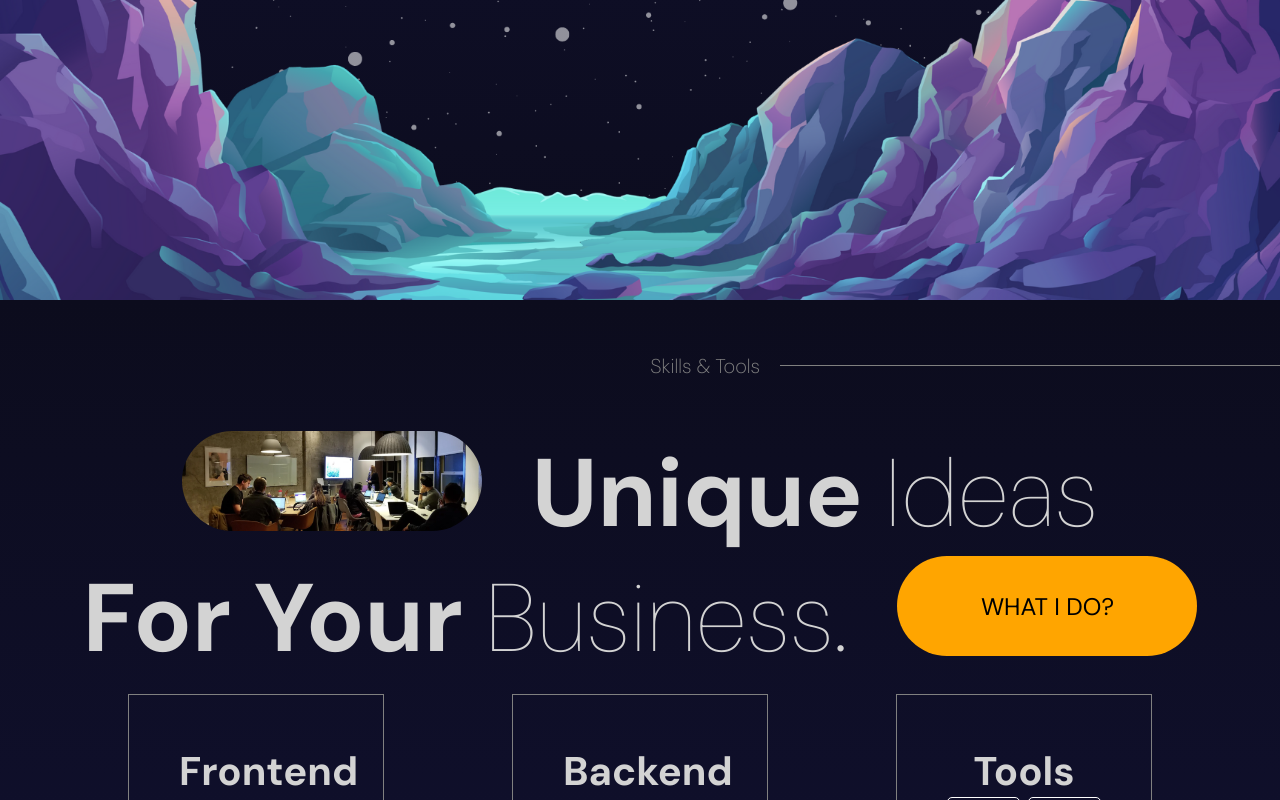
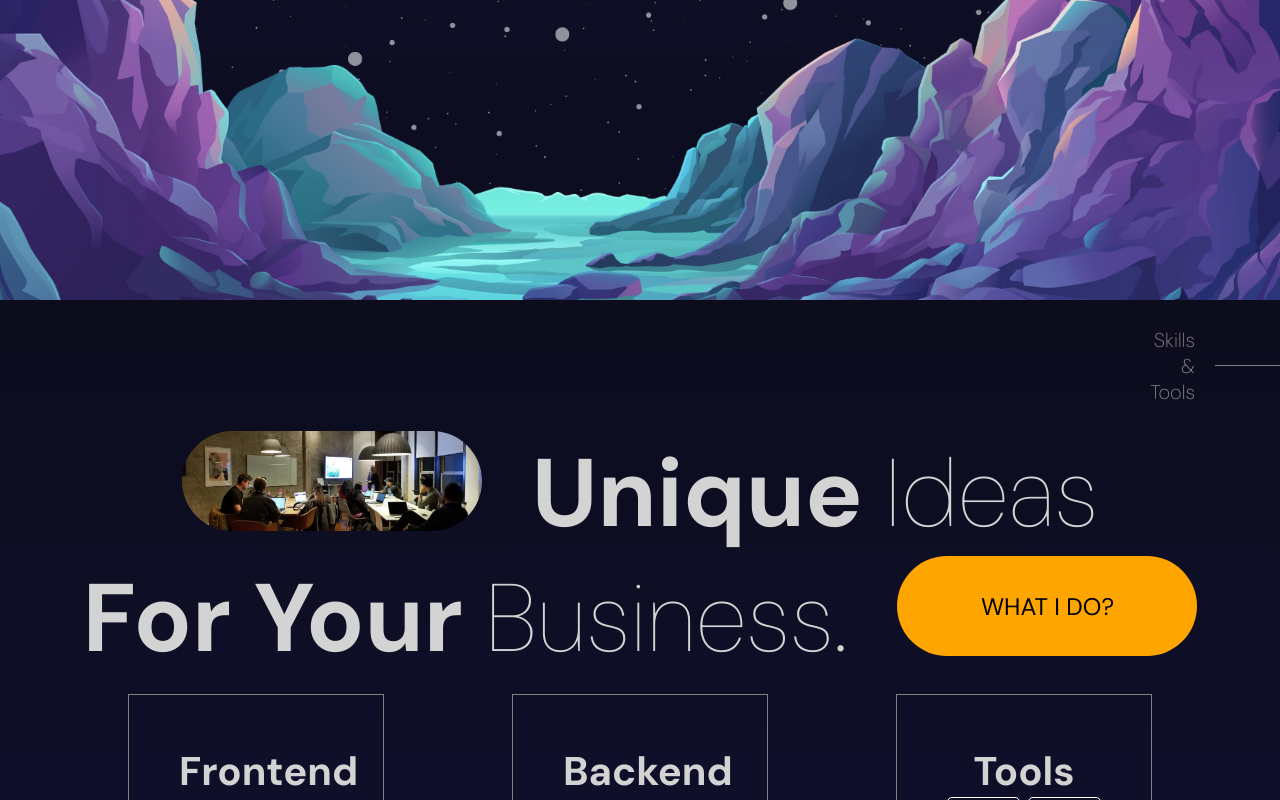
Before and after one commit to EmmoCodes/emmo-codes, a React (Vite) app: page / in a window 1280 px wide. Shown: the part 1300-2100 px from the top of the page. Built offline with nearby package versions, Linux system fonts and the light colour scheme.

Commit message:
added social links

```diff
--- a/src/components/skills/Skills.jsx
+++ b/src/components/skills/Skills.jsx
@@ -40,7 +40,7 @@ const Skills = () => {
       animate={'animate'}>
       <motion.div className="textContainer" variants={variants}>
         <p>Skills & Tools</p>
-        <hr />
+        <hr className={`break`} />
       </motion.div>
       <motion.div className="titleContainer" variants={variants}>
         <div className="title">
--- a/src/components/skills/skills.scss
+++ b/src/components/skills/skills.scss
@@ -19,6 +19,10 @@
     display: flex;
     align-items: center;
     gap: 20px;
+
+    .break {
+      width: 160%;
+    }
 
 
     @include mobile {
```
